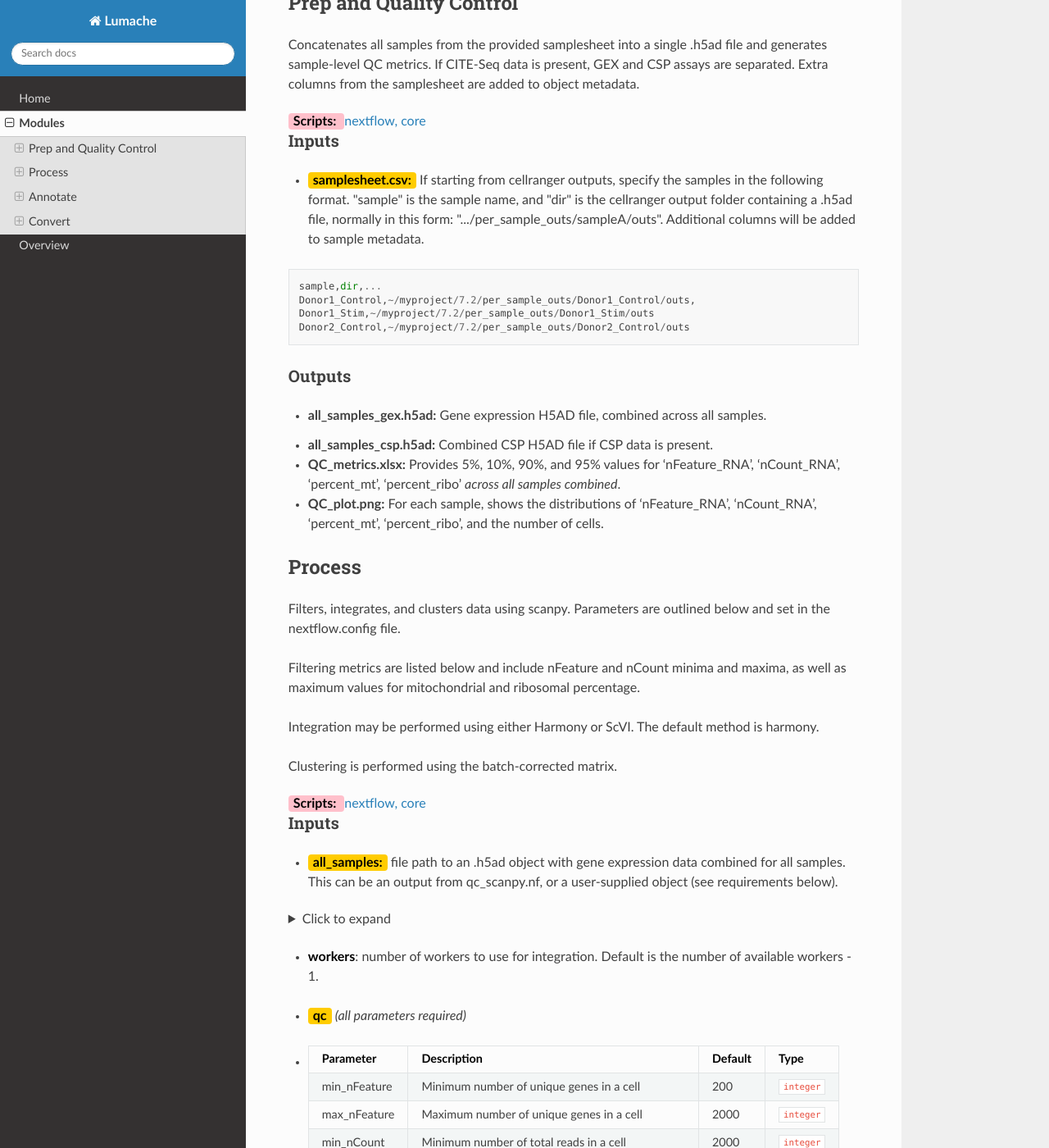
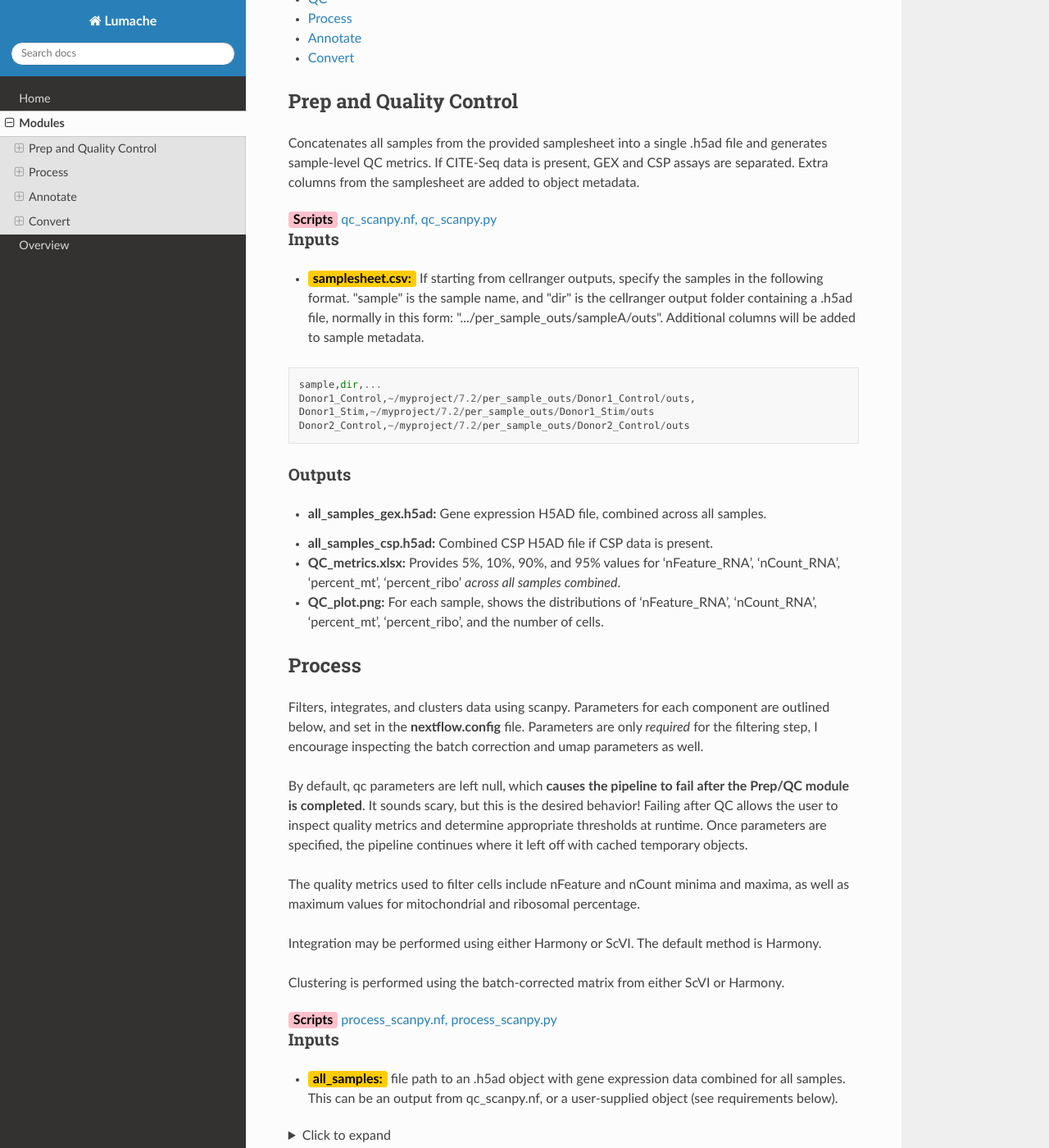
Before and after one commit to oliviaellis65/docs, a Sphinx documentation site: the page built from docs/source/modules.rst, in a window 1280 px wide and 1400 px high, scrolled down 427 px. Shown: the whole window at 82% size. Built offline with Sphinx 7.4.7 and the Read the Docs theme 3.1.0, drawn with Linux system fonts in a browser that asks for light colours; some of the changed text lies outside the part shown.

Commit message:
Update modules.rst

```diff
--- a/docs/source/modules.rst
+++ b/docs/source/modules.rst
@@ -12,10 +12,11 @@ Each module is supported by a 'core' python or R script which is *run* by a next
 
 .. raw:: html
 
-   Outputs highlighted in <span style="background-color: green; color: black; font-weight:bold; padding: 2px 6px; border-radius: 4px;">green</span><span style="display:inline;"> are used in subsequent modules, or can be supplied by the user if the current module was bypassed.
+   Outputs highlighted in <span style="background-color: green; color: white; font-weight:bold; padding: 2px 6px; border-radius: 4px;">green</span><span style="display:inline;"> are used in subsequent modules, or can be supplied by the user if the current module was bypassed.
 
 
 Jump to:
+
 - :ref:`QC<qc>`
 - :ref:`Process<process>`
 - :ref:`Annotate<celltypist>`
@@ -38,7 +39,9 @@ Concatenates all samples from the provided samplesheet into a single .h5ad file
 
 .. raw:: html
 
-   <span style="background-color: pink; color: black; font-weight:bold; padding: 2px 6px; border-radius: 4px;">Scripts: </span> <a href="https://github.com/EliLillyCo/nf-ellis-scrnaseq/blob/main/modules/qc_scanpy.nf">nextflow, </a> <a href="https://github.com/EliLillyCo/nf-ellis-scrnaseq/blob/main/bin/qc_scanpy.py"> core</a>
+   <span style="background-color: pink; color: black; font-weight:bold; padding: 2px 6px; border-radius: 4px;">Scripts</span> <a href="https://github.com/EliLillyCo/nf-ellis-scrnaseq/blob/main/modules/qc_scanpy.nf"> qc_scanpy.nf, </a> <a href="https://github.com/EliLillyCo/nf-ellis-scrnaseq/blob/main/bin/qc_scanpy.py">qc_scanpy.py</a>
+
+
 
 
 Inputs
@@ -80,17 +83,20 @@ Process
 .. note:
    Potentially separate the filtering
 
-Filters, integrates, and clusters data using scanpy. Parameters are outlined below and set in the nextflow.config file.
+Filters, integrates, and clusters data using scanpy. Parameters for each component are outlined below, and set in the **nextflow.config** file. Parameters are only *required* for the filtering step, I encourage inspecting the batch correction and umap parameters as well.
 
-Filtering metrics are listed below and include nFeature and nCount minima and maxima, as well as maximum values for mitochondrial and ribosomal percentage.
+By default, qc parameters are left null, which **causes the pipeline to fail after the Prep/QC module is completed**. It sounds scary, but this is the desired behavior! Failing after QC allows the user to inspect quality metrics and determine appropriate thresholds at runtime. Once parameters are specified, the pipeline continues where it left off with cached temporary objects.
 
-Integration may be performed using either Harmony or ScVI. The default method is harmony.
+The quality metrics used to filter cells include nFeature and nCount minima and maxima, as well as maximum values for mitochondrial and ribosomal percentage.
 
-Clustering is performed using the batch-corrected matrix.
+Integration may be performed using either Harmony or ScVI. The default method is Harmony.
+
+Clustering is performed using the batch-corrected matrix from either ScVI or Harmony.
 
 .. raw:: html
 
-   <span style="background-color: pink; color: black; font-weight:bold; padding: 2px 6px; border-radius: 4px;">Scripts: </span> <a href="https://github.com/EliLillyCo/nf-ellis-scrnaseq/blob/main/modules/process_scanpy.nf">nextflow, </a> <a href="https://github.com/EliLillyCo/nf-ellis-scrnaseq/blob/main/bin/process_scanpy.py"> core</a>
+   <span style="background-color: pink; color: black; font-weight:bold; padding: 2px 6px; border-radius: 4px;">Scripts</span> <a href="https://github.com/EliLillyCo/nf-ellis-scrnaseq/blob/main/modules/process_scanpy.nf"> process_scanpy.nf, </a> <a href="https://github.com/EliLillyCo/nf-ellis-scrnaseq/blob/main/bin/process_scanpy.py">process_scanpy.py</a>
+
 
 
 Inputs
@@ -173,7 +179,8 @@ Annotates cells using CellTypist.
 
 .. raw:: html
 
-   <span style="background-color: pink; color: black; font-weight:bold; padding: 2px 6px; border-radius: 4px;">Scripts: </span> <a href="https://github.com/EliLillyCo/nf-ellis-scrnaseq/blob/main/modules/celltypist_annotate.nf">nextflow, </a> <a href="https://github.com/EliLillyCo/nf-ellis-scrnaseq/blob/main/bin/celltypist_annotate.py"> core</a>
+   <span style="background-color: pink; color: black; font-weight:bold; padding: 2px 6px; border-radius: 4px;">Scripts</span> <a href="https://github.com/EliLillyCo/nf-ellis-scrnaseq/blob/main/modules/celltypist_annotate.nf"> celltypist_annotate.nf, </a> <a href="https://github.com/EliLillyCo/nf-ellis-scrnaseq/blob/main/bin/celltypist_annotate.py">celltypist_annotate.py </a>
+
 
 
 Inputs
@@ -205,7 +212,8 @@ Convert
 
 .. raw:: html
 
-   <span style="background-color: pink; color: black; font-weight:bold; padding: 2px 6px; border-radius: 4px;">Scripts: </span> <a href="https://github.com/EliLillyCo/nf-ellis-scrnaseq/blob/main/modules/scanpy_to_seurat.nf">nextflow, </a> <a href="https://github.com/EliLillyCo/nf-ellis-scrnaseq/blob/main/bin/scanpy_to_seurat.py"> core</a>
+   <span style="background-color: pink; color: black; font-weight:bold; padding: 2px 6px; border-radius: 4px;">Scripts</span> <a href="https://github.com/EliLillyCo/nf-ellis-scrnaseq/blob/main/modules/scanpy_to_seurat.nf"> scanpy_to_seurat.nf, </a> <a href="https://github.com/EliLillyCo/nf-ellis-scrnaseq/blob/main/bin/scanpy_to_seurat.py">scanpy_to_seurat.py</a>
+
 
 
 Inputs
```
